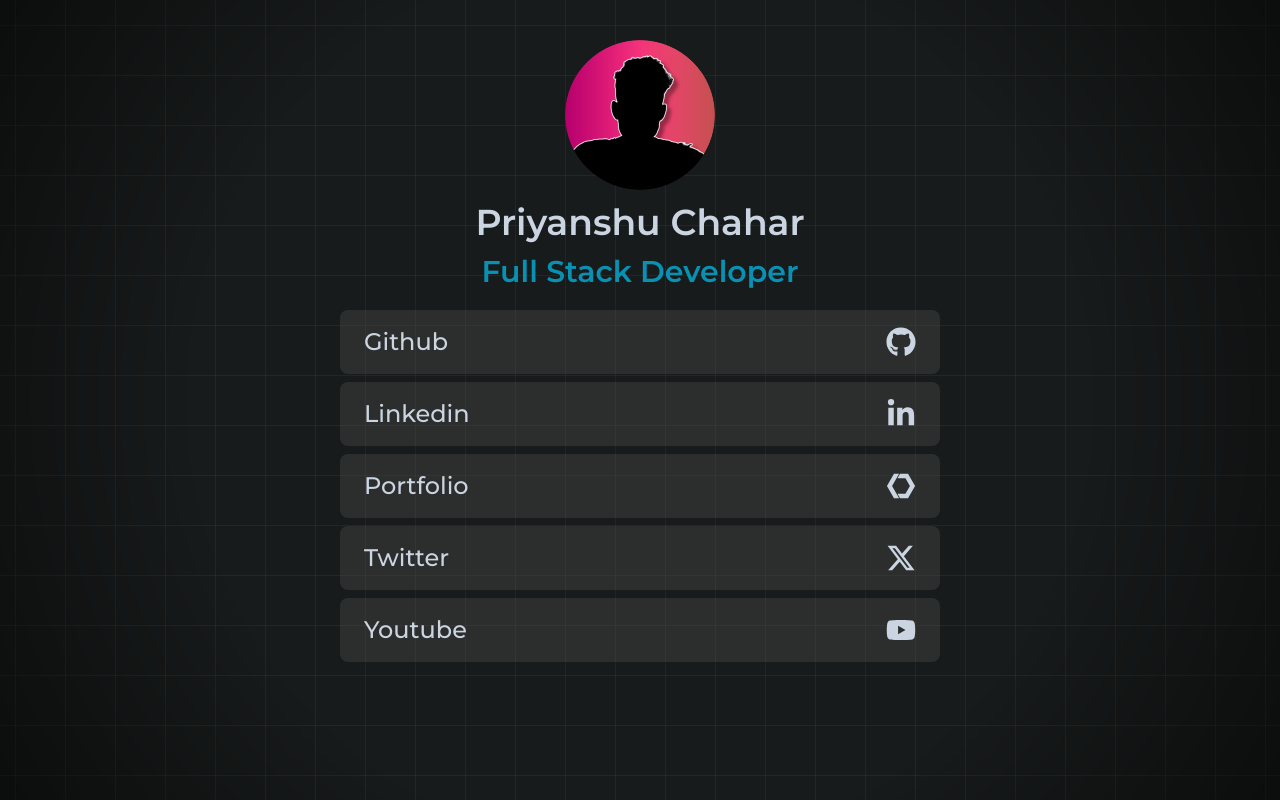
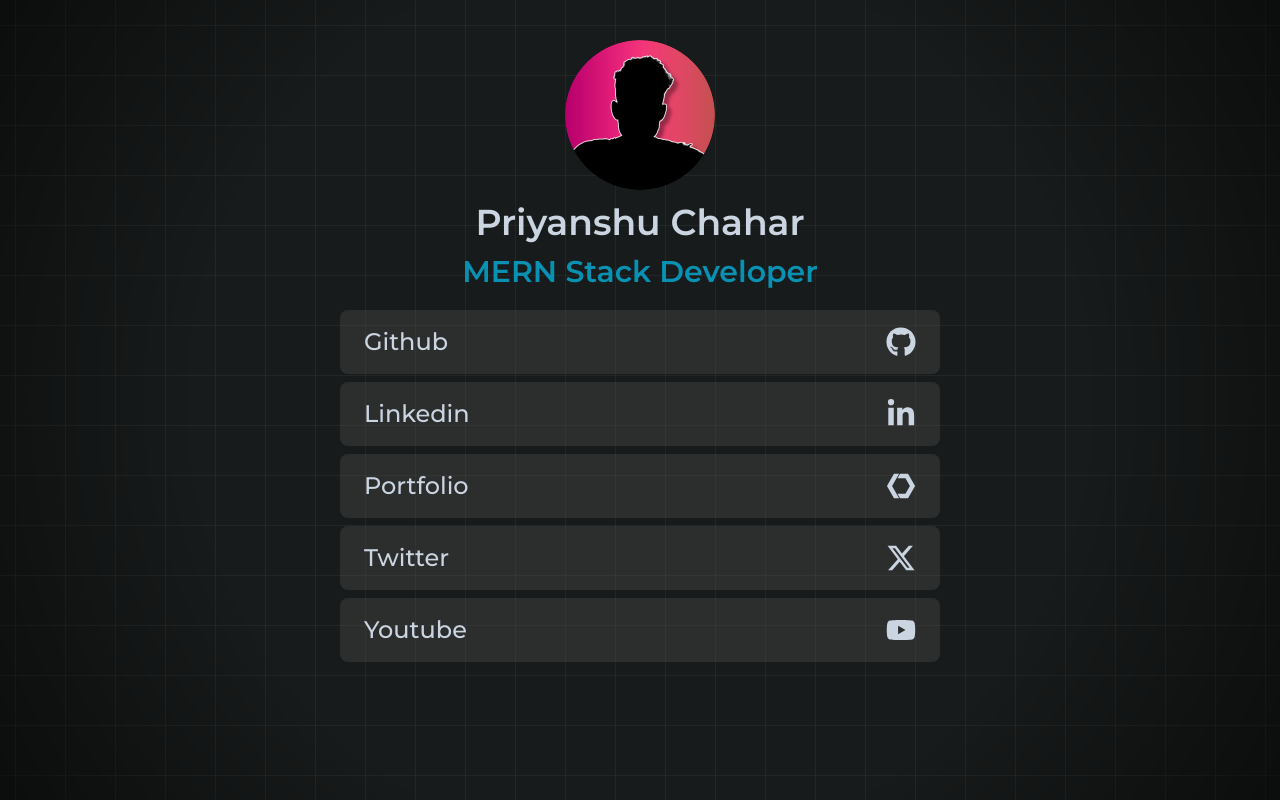
Before and after one commit to Bluetooxth/LinkInBio, a Next.js app: page / in a window 1280 px wide. Built offline with nearby package versions, Linux system fonts and the light colour scheme.

Commit message:
priyannxhuu

```diff
--- a/src/data/data.js
+++ b/src/data/data.js
@@ -6,7 +6,7 @@ import { IoLogoWebComponent } from "react-icons/io5";
 const profiles = [
     {
         name : "Priyanshu Chahar",
-        developer : "Full Stack Developer",
+        developer : "MERN Stack Developer",
         image : "/profile.png"
     }
 ]
```
